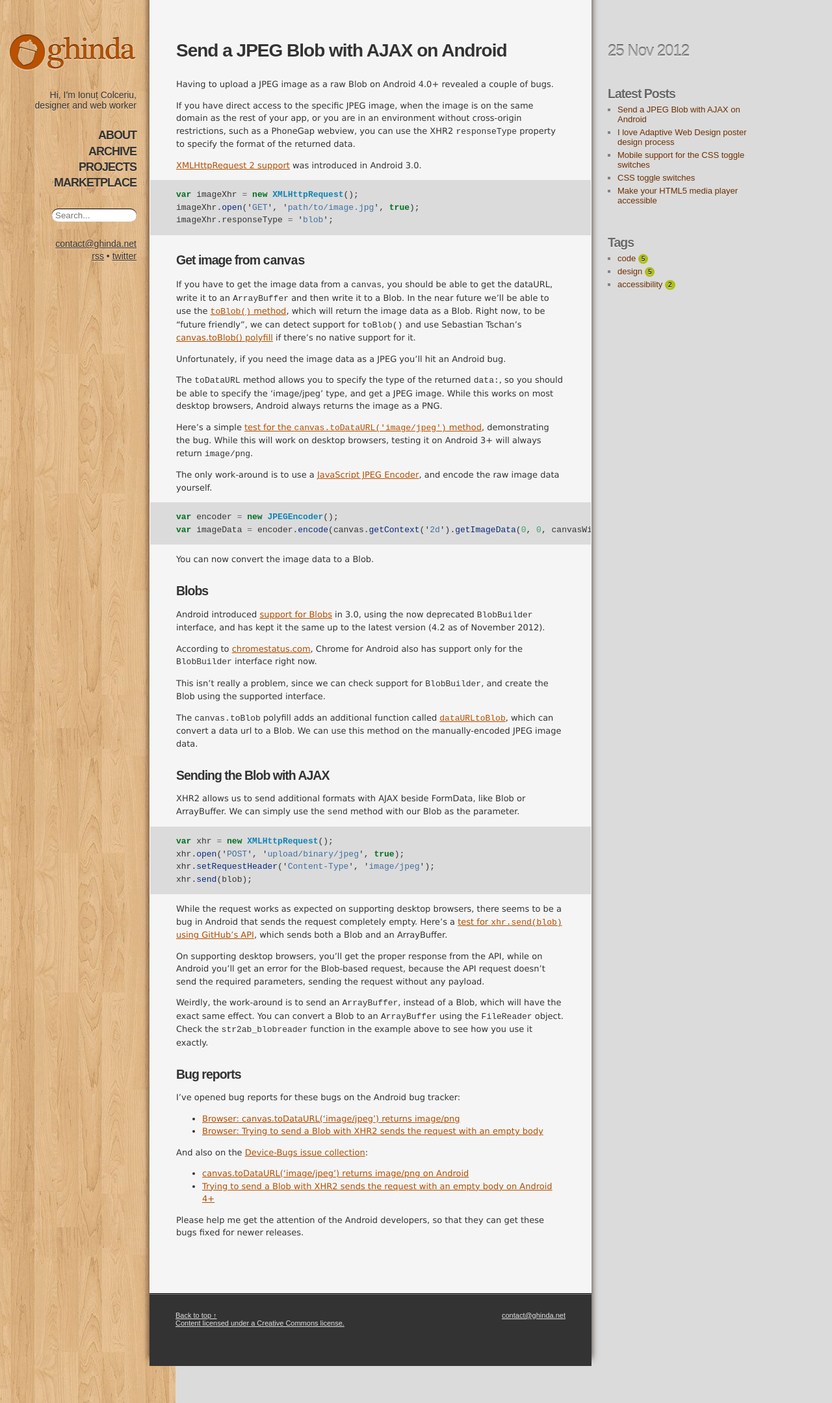
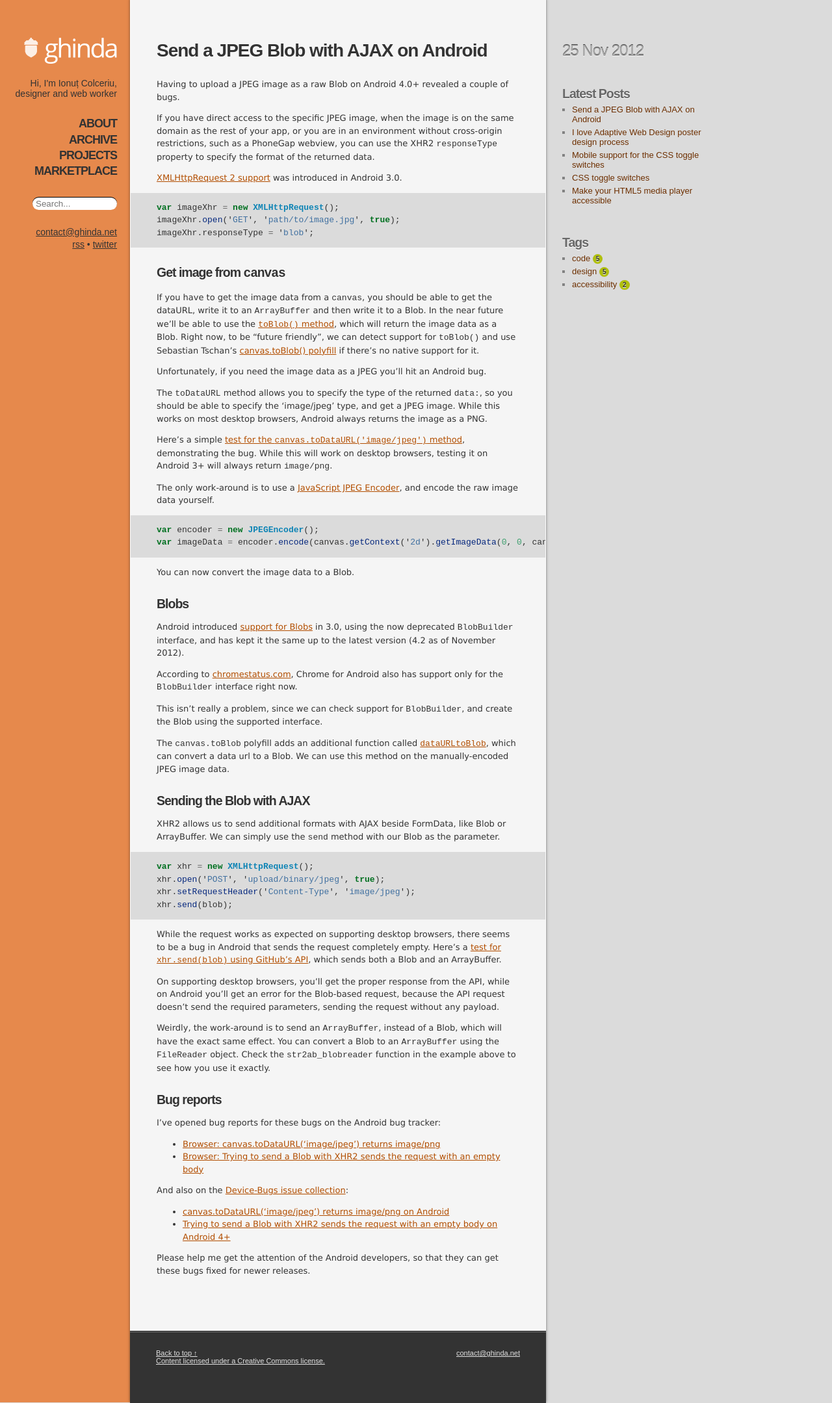
Before and after one commit to ghinda/ghinda.github.com, a Jekyll site: the page built from index.html, in a window 1280 px wide. Shown: the whole page at 65% size. Built offline with Jekyll 4.4.1, drawn with Linux system fonts in a browser that asks for light colours.

Commit message:
A bit of layout refreshing and suppport for small screens and tablets.

```diff
--- a/_layouts/default.html
+++ b/_layouts/default.html
@@ -10,7 +10,7 @@
 <body>
 
 <header role="banner">
-	<h1><a href="/" title="Ghinda Home"><img src="/images/ghinda-logo.png" width="200" height="70" alt="Ghinda - Ionut Colceriu, designer and web worker logo" /></a></h1>
+	<h1><a href="/" title="Ghinda Home"><img src="/images/ghinda-logo.png" width="149" height="42" alt="Ghinda - Ionut Colceriu, designer and web worker logo" /></a></h1>
     <p>Hi, I'm Ionuț Colceriu, designer and web worker</p>
 	<nav>
 		<ul>
--- a/css/base.css
+++ b/css/base.css
@@ -18,7 +18,9 @@ body {
 	height: 100%;
 	margin: 0px;
 	padding: 0px;
-	background: #DBDBDB url(/images/wood-tile-background.jpg) repeat-y left top;
+
+	/*background: #DBDBDB url(/images/wood-tile-background.jpg) repeat-y left top;*/
+	background: #DBDBDB;
 
 	color: #333;
 	font-family: Arial, sans-serif;
@@ -109,10 +111,10 @@ a[href*="mailto:"]:hover, a[href*="mailto:"]:focus {
 
 /* Header */
 header {
-	float: left;
-	width: 210px;
-	margin-right: 20px;
-	padding-top: 30px;
+	display: block;
+	padding: 40px 20px;
+
+	background-color: #e6894c;
 
 	text-align: right;
 }
@@ -143,11 +145,9 @@ header nav a {
 	text-transform: uppercase;
 	text-decoration: none;
 	letter-spacing: -1px;
-	text-shadow: 0 1px 0 #EFD2B1;
 }
 header nav a:hover, header nav a:focus {
 	color: #b85100;
-	text-shadow: 0 1px 0 #EFD2B1;
 }
 header p {
 	clear: both;
@@ -155,7 +155,6 @@ header p {
 	width: 180px;
 
 	font-size: 14px;
-	text-shadow: 0px 1px #EFD2B1;
 }
 header section {
 	overflow: hidden;
@@ -197,23 +196,21 @@ header section input[type=search] {
 h1, h2, h3 {
 	letter-spacing: -1px;
 }
-body>article {
+body > article {
 	height: 100%;
 }
 article article {
 	position: relative;
-	float: left;
-	margin: -1px 25px -110px 0;
-	width: 680px;
-	padding: 64px 40px 180px 40px;
+	display: block;
+	padding: 30px 20px;
 	min-height: 100%;
 
 	background-color: #F5F5F5;
 	border: 1px solid #fff;
 
-	-moz-box-shadow: 0px -10px 10px #3D2D22;
-	-webkit-box-shadow: 0px 0px 10px #3D2D22;
-	box-shadow: 0 -10px 10px #3D2D22;
+	-moz-box-shadow: 0px -1px 4px rgba(0, 0, 0, 0.5);
+	-webkit-box-shadow: 0px -1px 4px rgba(0, 0, 0, 0.5);
+	box-shadow: 0px -1px 4px rgba(0, 0, 0, 0.5);
 
 	-moz-box-sizing: border-box;
 	-webkit-box-sizing: border-box;
@@ -244,10 +241,10 @@ ul li abbr {
 /* Notices */
 .warning, .notice, .error {
 	overflow: hidden;
-	margin: 0px -40px;
-	padding: 15px 40px;
+	margin: 0px -20px;
+	padding: 15px 20px;
 	background-repeat: no-repeat;
-	background-position: 10px 17px;
+	background-position: 2px 15px;
 }
 .warning {
 	background-color: #FDFFD8;
@@ -282,11 +279,9 @@ a.demo-button:active {
 
 /* Article Meta */
 article footer {
-	float: left;
-	width: 220px;
-	margin-top: 64px;
-	max-width: 250px;
+	padding: 20px;
 }
+
 article footer>time {
 	color: #A5A5A5;
 	font-size: 24px;
@@ -322,10 +317,7 @@ article footer h2 {
 	overflow: hidden;
 	position: relative;
 	clear: both;
-	width: 600px;
-	height: 80px;
-	padding: 15px 40px;
-	margin-left: 230px;
+	padding: 15px 20px;
 	background-color: #333;
 	border-top: 1px solid #848484;
 
@@ -471,3 +463,74 @@ iframe {
 .vg { color: #bb60d5 } /* Name.Variable.Global */
 .vi { color: #bb60d5 } /* Name.Variable.Instance */
 .il { color: #40a070 } /* Literal.Number.Integer.Long */
+
+/* Desktop */
+@media only screen and (min-width : 768px) {
+
+	header {
+		float: left;
+		display: block;
+		width: 160px;
+		height: 100%;
+	}
+
+	article article {
+		position: relative;
+		float: left;
+		margin: -1px 25px -110px 0;
+		width: 50%;
+		max-width: 680px;
+		padding: 64px 40px 180px 40px;
+		min-height: 100%;
+	}
+
+	article article:before {
+		content: '';
+		position: absolute;
+		top: 0;
+		left: -201px;
+		z-index: -1;
+
+		display: block;
+		width: 200px;
+		height: 100%;
+
+		background-color: #e6894c;
+	}
+
+	article footer {
+		float: left;
+		padding: 0;
+		width: 17%;
+		max-width: 220px;
+		margin-top: 64px;
+		max-width: 250px;
+	}
+
+	.site-footer {
+		clear: both;
+		overflow: hidden;
+		position: relative;
+		margin-bottom: -20px;
+
+		display: block;
+		width: 50%;
+		max-width: 680px;
+		height: 110px;
+		padding: 15px 40px;
+		margin-left: 200px;
+		background-color: #333;
+
+		-moz-box-sizing: border-box;
+		-webkit-box-sizing: border-box;
+		box-sizing: border-box;
+	}
+
+
+	.warning, .notice, .error {
+		padding: 15px 40px;
+		margin: 0px -40px;
+		background-position: 10px 15px;
+	}
+
+}
```
Also changed, not shown: ghinda-logo.svg (added), images/ghinda-logo-old.png (added), images/ghinda-logo.png.
